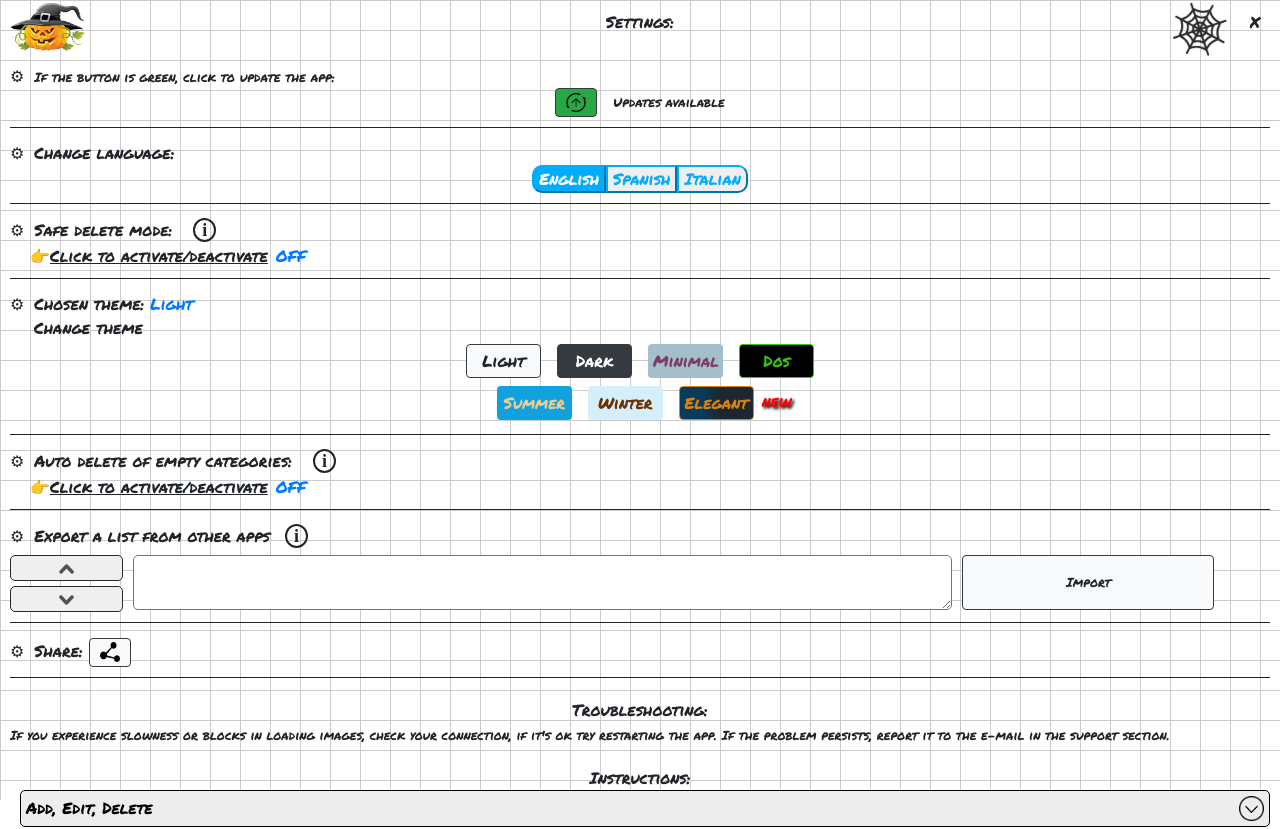
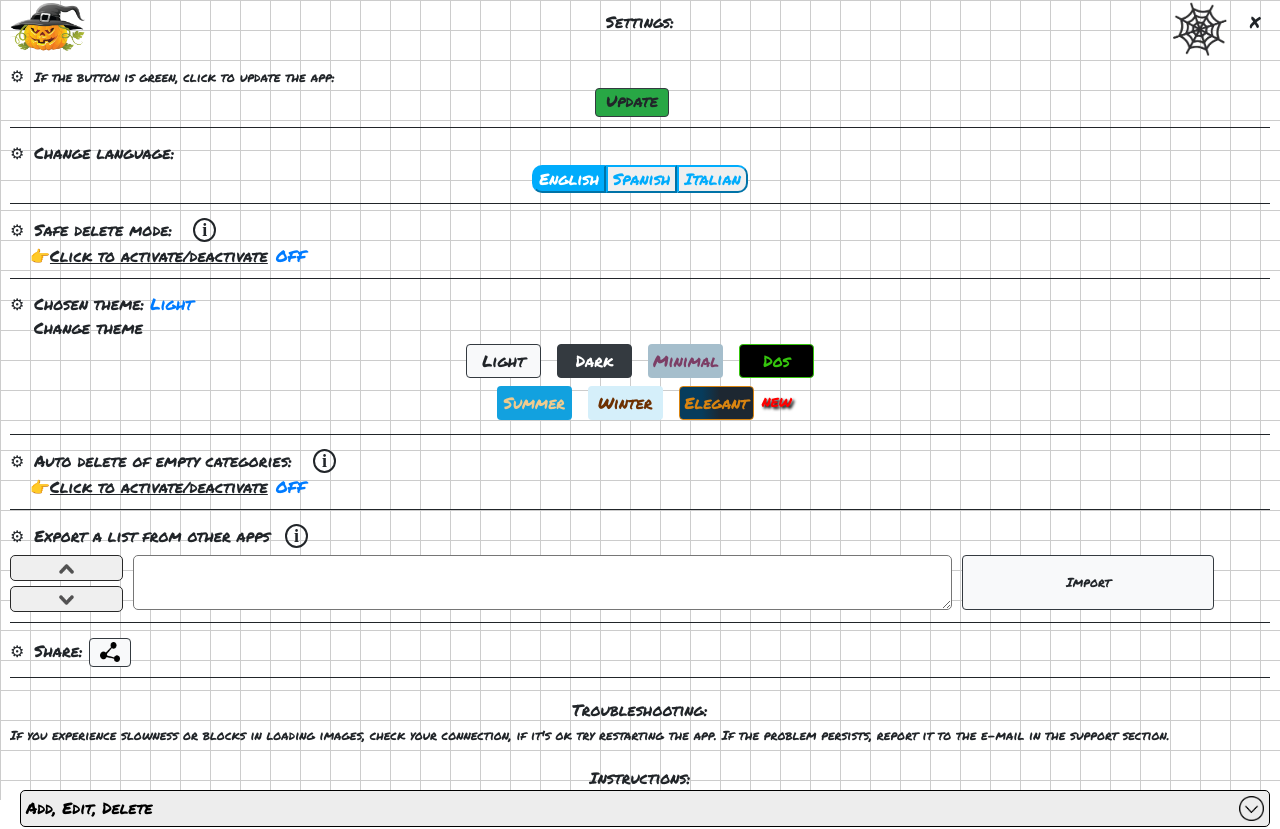
Before and after one commit to lucapu88/shopping_list, a Vue app: page / in a window 1280 px wide. Both pictures are taken after a click on the element 798 px from the left and 32 px from the top of the page. Built offline with nearby package versions, Linux system fonts and the light colour scheme; a web font is replaced by a local one.

Commit message:
Changed update icon

```diff
--- a/src/components/helper/Update-app.vue
+++ b/src/components/helper/Update-app.vue
@@ -53,14 +53,22 @@ export default {
         class="btn btn-light border-dark mr-3 share-update-btn"
         @click="updateApp()"
       >
-        <img src="@/img/icons/update.webp" alt="update" />
+        <!--L'img impiega tempo a caricarsi, per il momento la tolgo, poi si vede ma sono ancora indeciso su cosa utilizzare-->
+
+        <!-- <img src="@/img/icons/update.webp" alt="update" /> -->
+        <!-- <span>{{ String.fromCodePoint(0x1f503) }}</span> -->
+        <span>{{
+          !languages.updateText.readyForUpdate
+            ? languages.updateText.available
+            : languages.updateText.unavailable
+        }}</span>
       </button>
-      <small v-if="!languages.updateText.readyForUpdate">
+      <!-- <small v-if="!languages.updateText.readyForUpdate">
         {{ languages.updateText.available }}
       </small>
       <small v-if="languages.updateText.readyForUpdate">
         {{ languages.updateText.unavailable }}
-      </small>
+      </small> -->
     </div>
   </div>
 </template>
--- a/src/store/LanguageStore.js
+++ b/src/store/LanguageStore.js
@@ -109,8 +109,8 @@ export const useLanguageStore = defineStore('Language', {
     shareText: 'Share',
     updateText: {
       description: 'If the button is green, click to update the app',
-      available: 'Updates available',
-      unavailable: 'There are no updates',
+      available: 'Update',
+      unavailable: 'No Updates',
       readyForUpdate: false,
     },
     insertAll: 'Insert all',
@@ -224,8 +224,8 @@ export const useLanguageStore = defineStore('Language', {
         this.shareText = 'Condividi';
         this.importText = 'Importa';
         this.updateText.description = "Se il pulsante è verde, clicca per aggiornare";
-        this.updateText.available = 'Aggiornamento disponibile';
-        this.updateText.unavailable = 'Non ci sono aggiornamenti';
+        this.updateText.available = 'Aggiorna';
+        this.updateText.unavailable = 'Nessun Aggiornamento';
         this.insertAll = 'Inserisci tutte';
         this.removeEmpty = 'Rimuovi vuote';
         this.deleteAll = 'Cancella tutto';
@@ -311,8 +311,8 @@ export const useLanguageStore = defineStore('Language', {
         this.shareText = 'Compartir';
         this.importText = 'Importar';
         this.updateText.description = "Si el botón está verde, pulse para actualizar";
-        this.updateText.available = 'Actualización disponible';
-        this.updateText.unavailable = 'No hay actualizaciones';
+        this.updateText.available = 'Actualización';
+        this.updateText.unavailable = 'Ninguna Actualización';
         this.insertAll = 'Introduzca todos';
         this.removeEmpty = 'Eliminar categorías vacías';
         this.deleteAll = 'Borrar todo';
```
